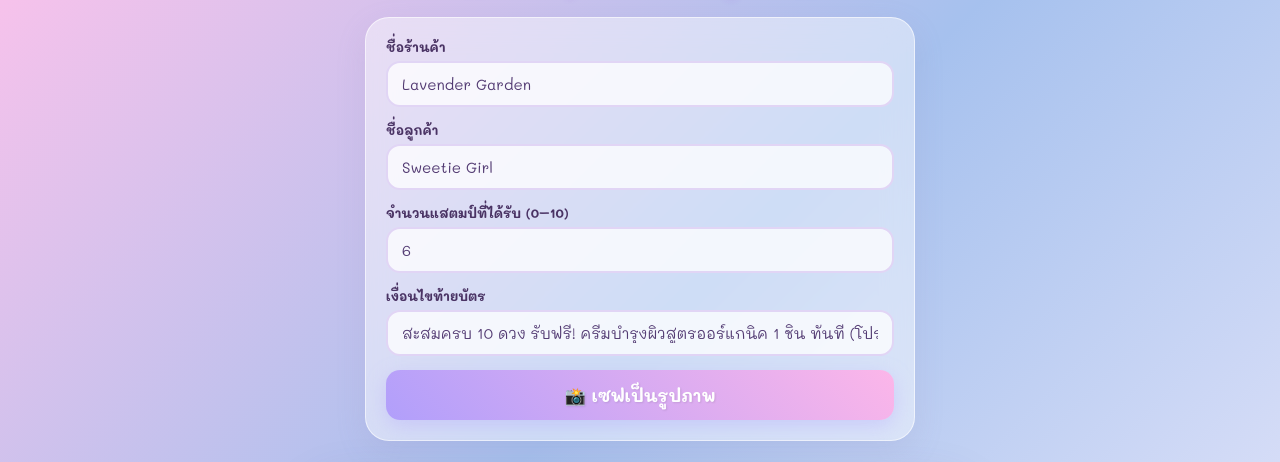
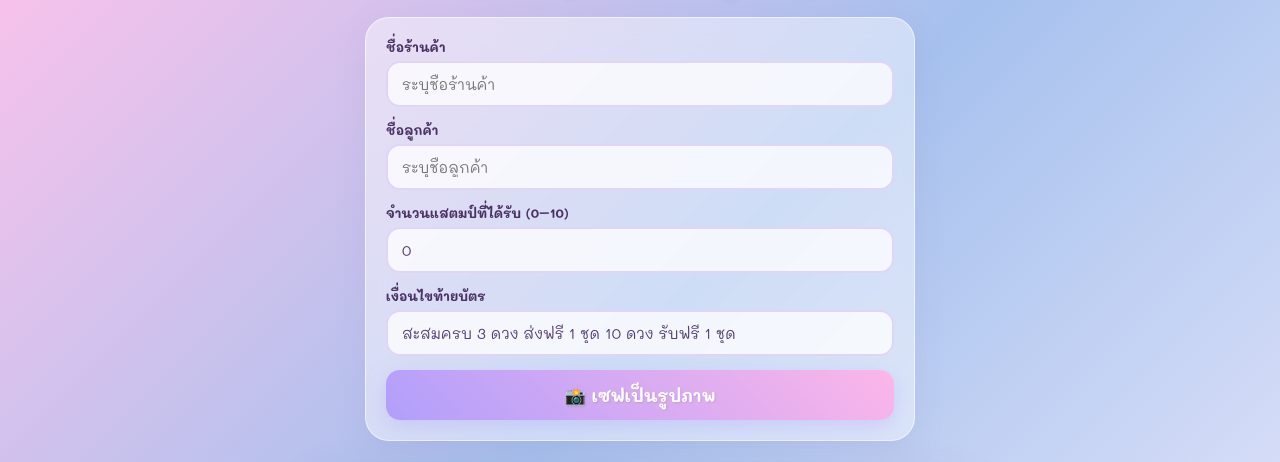
Before and after one commit to yanisa1111/Stamp-Card-Designer, a plain HTML site: page index.html in a window 1280 px wide. Shown: the part 57-519 px from the top of the page. Drawn offline with Linux system fonts and the light colour scheme.

Commit message:
Update index.html

```diff
--- a/index.html
+++ b/index.html
@@ -250,20 +250,20 @@
 <div class="control-panel">
     <div class="form-group">
         <label>ชื่อร้านค้า</label>
-        <input type="text" id="shopName" value="Lavender Garden" placeholder="ระบุชื่อร้านค้า">
+        <input type="text" id="shopName" placeholder="ระบุชื่อร้านค้า">
     </div>
     <div class="form-group">
         <label>ชื่อลูกค้า</label>
-        <input type="text" id="custName" value="Sweetie Girl" placeholder="ระบุชื่อลูกค้า">
+        <input type="text" id="custName" placeholder="ระบุชื่อลูกค้า">
     </div>
     <div class="form-group">
         <label>จำนวนแสตมป์ที่ได้รับ (0–10)</label>
-        <input type="number" id="stampCount" value="6" min="0" max="10">
+        <input type="number" id="stampCount" min="0" max="10">
     </div>
     <div class="form-group">
         <label>เงื่อนไขท้ายบัตร</label>
         <input type="text" id="footerText"
-            value="สะสมครบ 10 ดวง รับฟรี! ครีมบำรุงผิวสูตรออร์แกนิค 1 ชิ้น ทันที (โปรโมชั่นเฉพาะเดือนนี้เท่านั้น)"
+            value="สะสมครบ 3 ดวง ส่งฟรี 1 ชุด 10 ดวง รับฟรี 1 ชุด"
             placeholder="ระบุเงื่อนไขหรือสิทธิพิเศษ">
     </div>
     <button class="btn-export" id="exportBtn" onclick="exportCard()">📸 เซฟเป็นรูปภาพ</button>
```
